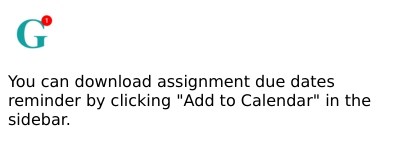
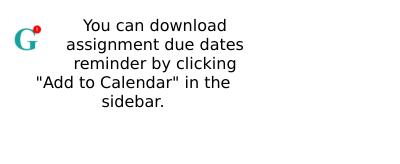
Before and after one commit to liujiawang/Gradescope-Assignment-Reminder, a browser extension: page popup.html in a window 400 px wide. Drawn offline with Linux system fonts and the light colour scheme.

Commit message:
fix popup page format

```diff
--- a/popup.html
+++ b/popup.html
@@ -1,10 +1,21 @@
 <html>
   <head></head>
   <body>
-    <img src="./G_48.png" />
-    <p style="font-family: verdana">
-      You can download assignment due dates reminder by clicking "Add to
-      Calendar" in the sidebar.
-    </p>
+    <div style="margin: 1rem 0.5rem 1rem 0rem; height: 50px">
+      <img
+        src="./G_48.png"
+        style="
+          width: 36px;
+          height: 36px;
+          float: left;
+          margin-right: 0.5rem;
+          margin-top: 0.25rem;
+        "
+      />
+      <p style="font-family: verdana; width: 250px; text-align: -webkit-center">
+        You can download assignment due dates reminder by clicking "Add to
+        Calendar" in the sidebar.
+      </p>
+    </div>
   </body>
 </html>
```
